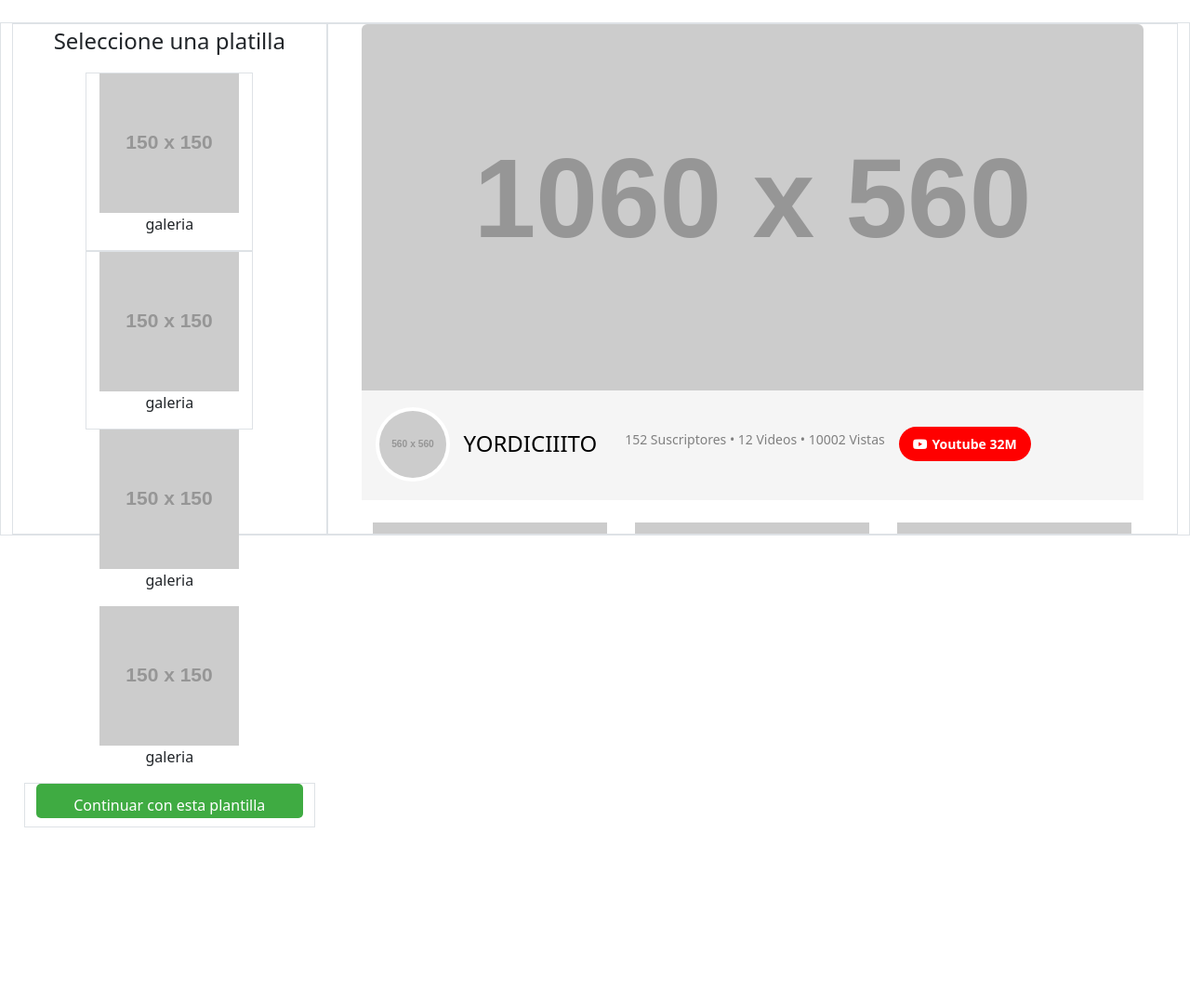
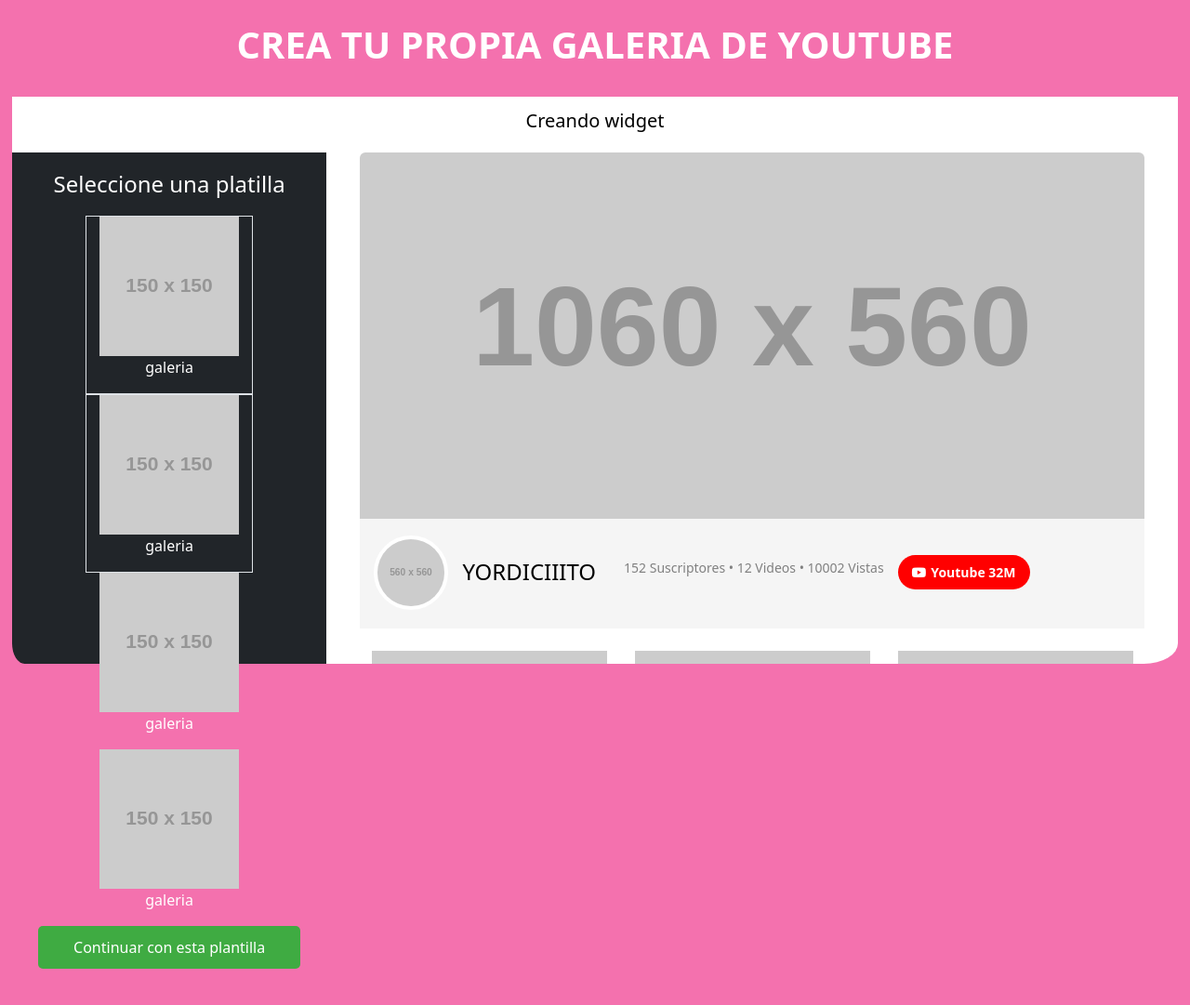
Before and after one commit to YordyHc/Creador_widgets_youtube, a PHP site: page / in a window 1280 px wide. Shown: the top 1081 px of the page at 93% size. Run offline with PHP 8.4, Linux system fonts and the light colour scheme; grey boxes labelled with a size stand in for pictures from a placeholder-image service; some libraries are stand-ins or nearby versions.

Commit message:
refactor: mejorar el diseño de index

```diff
--- a/app/Vista/index.php
+++ b/app/Vista/index.php
@@ -7,8 +7,13 @@
     <title>Gallery Youtube</title>
 </head>
 <body><br>
-    <div class="ven_2 container-fluid border">
-        <div class="opciones container border ">
+<center><h1 class="fw-bold">CREA TU PROPIA GALERIA DE YOUTUBE</h1></center><br>
+<center><div class="todo">
+    <div class="hdr">
+        <center><h5>Creando widget</h5></center>
+    </div>
+    <div class="ven_2">
+        <div class="opciones container p-3 mb-2 bg-dark text-white">
             <div class="head_opcion container">
                 <p>Seleccione una platilla</p>
             </div>
@@ -29,13 +34,14 @@
                 <img src="https://placehold.co/150x150/ecac00/000" class="img-fluid" alt="opcion_4">
                 <p>galeria</p>
             </div>
-            <div class="elegir container border" id="elegir">
-                <button class="btn btn-enbusca "onclick="pasarABuscar()">Continuar con esta plantilla</button>
+            <div class="elegir container" id="elegir">
+                <button id="btn-enbusca" class="btn btn-enbusca "onclick="pasarABuscar()">Continuar con esta plantilla</button>
             </div>
         </div>
-        <div class="muestras container border" id="muestras">
+        <div class="muestras container" id="muestras">
         </div>
     </div>
+</div></center>
     <script>
         var widget = 1;
         // Función que se ejecuta cuando se presiona el botón
@@ -49,8 +55,10 @@
             opciones.forEach(opcion => {
                 opcion.remove();
             });
-            const btnCont = document.querySelector('.btn-enbusca');
-            btnCont.remove();
+            const btnSeleccionar = document.getElementById("btn-enbusca");
+            btnSeleccionar.id = 'btn-selec';
+            btnSeleccionar.innerText = "Generar Widget";
+            btnSeleccionar.onclick = crearWidget;
             // Crear una nueva caja de texto (input) y un label
             const inputContainer = document.getElementById('input-container');
             const elecont = document.getElementById('elegir');
@@ -67,24 +75,21 @@
             newInput.placeholder = 'URL';
             newInput.value = 'https://www.youtube.com/channel/UCdcF7At6z9uYbuPZiIYNkYQ';  // Asignamos un valor predeterminado al input
 
+            // Crear un salto de línea (<br>)
+            const lineBreak = document.createElement('br');
+
+            // Crear el botón
             const nbtn = document.createElement('button');
             nbtn.id = 'btn-probar';
             nbtn.classList.add('btn-probar', 'btn', 'btn-primary');
-            nbtn.textContent = 'Probar';
+            nbtn.textContent = 'Comprobar';
             nbtn.onclick = probarUrlWidget;
 
-            const btnSeleccionar = document.createElement('button');
-            btnSeleccionar.id = 'btn-selec';
-            btnSeleccionar.classList.add('btn-selec', 'btn');
-            btnSeleccionar.textContent = 'Crear Widget';
-            btnSeleccionar.onclick = crearWidget;
-
-
-            // Agregar el label y el input al contenedor de inputs
+            // Agregar el label, el input, el <br>, y el botón al contenedor de inputs
             inputContainer.appendChild(label);
             inputContainer.appendChild(newInput);
+            inputContainer.appendChild(lineBreak);  // Esto agrega el <br> entre el input y el botón
             inputContainer.appendChild(nbtn);
-            elecont.appendChild(btnSeleccionar);
         }
 
         var datosData = <?php echo $datos; ?>;
--- a/app/Vista/widget_1.php
+++ b/app/Vista/widget_1.php
@@ -66,7 +66,7 @@ $chunkedVideos = array_chunk($videos, 3); // Divide los videos en grupos de 3
     <title>widget 1</title>
 </head>
 <body>
-<div class="container-fluid ">
+    <div class="container-fluid ">
         <div class="container-fluid">
             <div class="header-container" >
                 <img src="<?= isset($datos[0]) ? $datos[0]['img_portada'] : (isset($datos['img_portada']) ? $datos['img_portada'] : 'No se encontró la imagen de portada.');?>" class="rounded-top"alt="Banner">
--- a/style/index.css
+++ b/style/index.css
@@ -1,5 +1,22 @@
+body {
+  background-color: #f471ae;
+  color: white;
+}
+.todo {
+  width: 98%;
+  display: block;
+}
 .ven_2 {
+  width: 100%;
   display: flex;
+}
+.hdr {
+  display: grid;
+  place-items: center;
+  width: 100%;
+  height: 60px;
+  color: black;
+  background-color: white;
 }
 .opciones {
   display: flex;
@@ -7,6 +24,7 @@
   height: 550px;
   justify-content: center;
   flex-wrap: wrap;
+  border-bottom-left-radius: 4%;
 }
 .head_opcion {
   text-align: center;
@@ -17,20 +35,26 @@
   cursor: pointer;
   text-align: center;
 }
+.elegir {
+  margin-top: auto; /* Empuja el último div hacia abajo */
+  height: 65px; /* Altura fija del último div */
+}
+
 .elegir button {
   width: 100%;
-  height: 80%;
   background-color: #3fab42; /* Fondo verde */
   color: white; /* Texto blanco */
   border-radius: 5px; /* Bordes redondeados */
   padding: 10px 20px;
 }
 .elegir button:hover {
-  background-color: #59a75a;
+  background-color: #59a15b;
   color: white;
 }
 .muestras {
+  background-color: white;
   width: 73%;
   height: 550px;
   overflow-y: scroll;
+  border-bottom-right-radius: 4%;
 }
```
